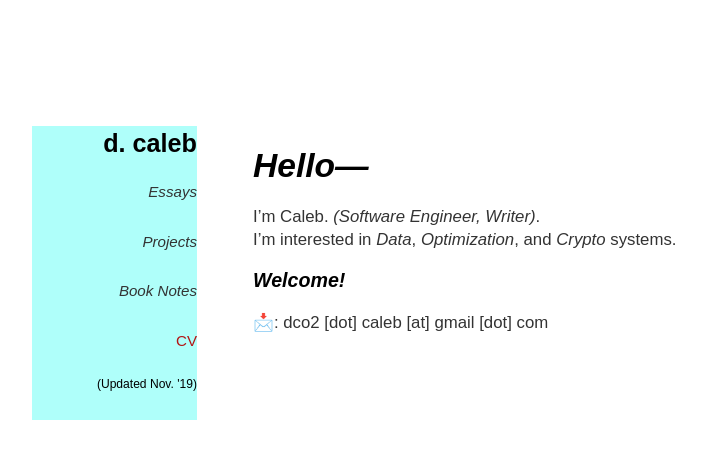
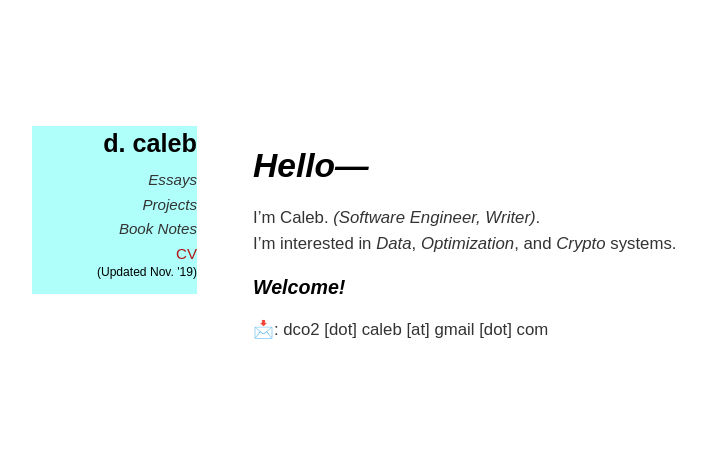
Before and after one commit to dCO2/blog-gh-pages, a Jekyll site: the page built from index.md, in a window 1280 px wide. Shown: the top 459 px of the page, without its empty margins (123-829 px from the left). Built offline with Jekyll 4.4.1, drawn with Linux system fonts in a browser that asks for light colours; some web fonts are replaced.

Commit message:
Increased line-spacing

```diff
--- a/css/styles.css
+++ b/css/styles.css
@@ -10,7 +10,6 @@ body {
     font-family: "Computer Modern Serif", sans-serif;
     text-align: left;
     font-size: 14px;
-    line-height: 3em;
 
 }
 
@@ -250,7 +249,7 @@ p.feature-image img {
 .content {
     color: #333;
     font-size: 1.2em;
-    line-height: 1.4em;
+    line-height: 1.6em;
 }
 
 .highlight {
```
